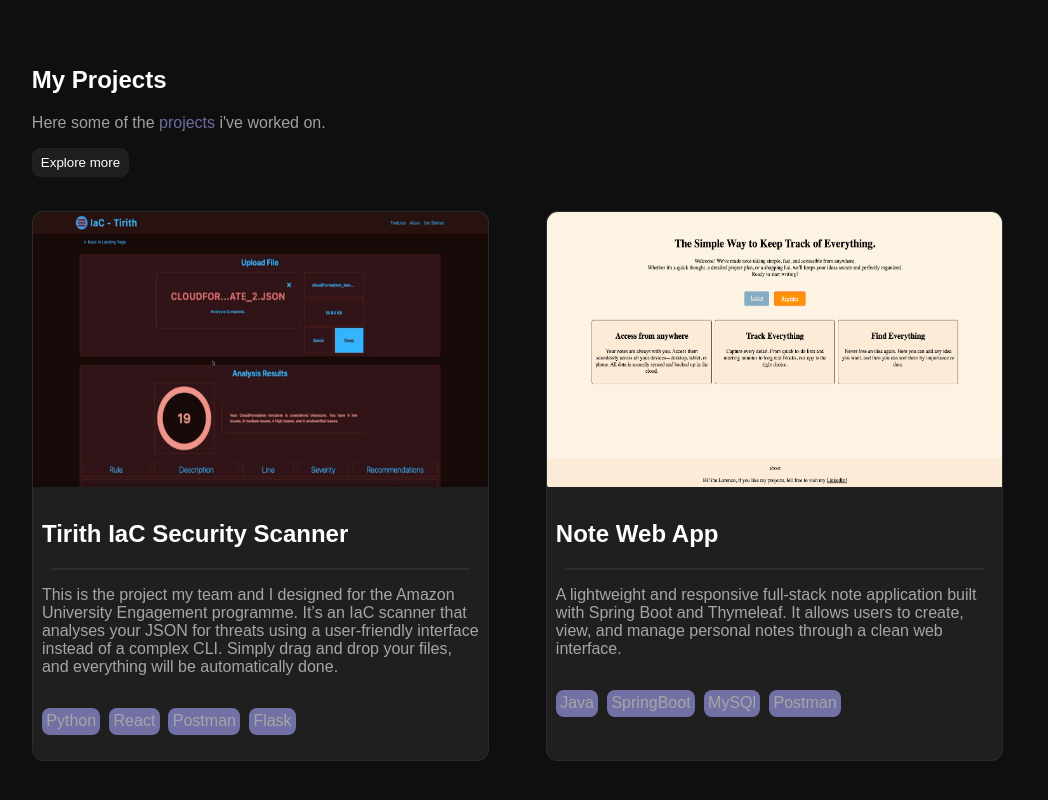
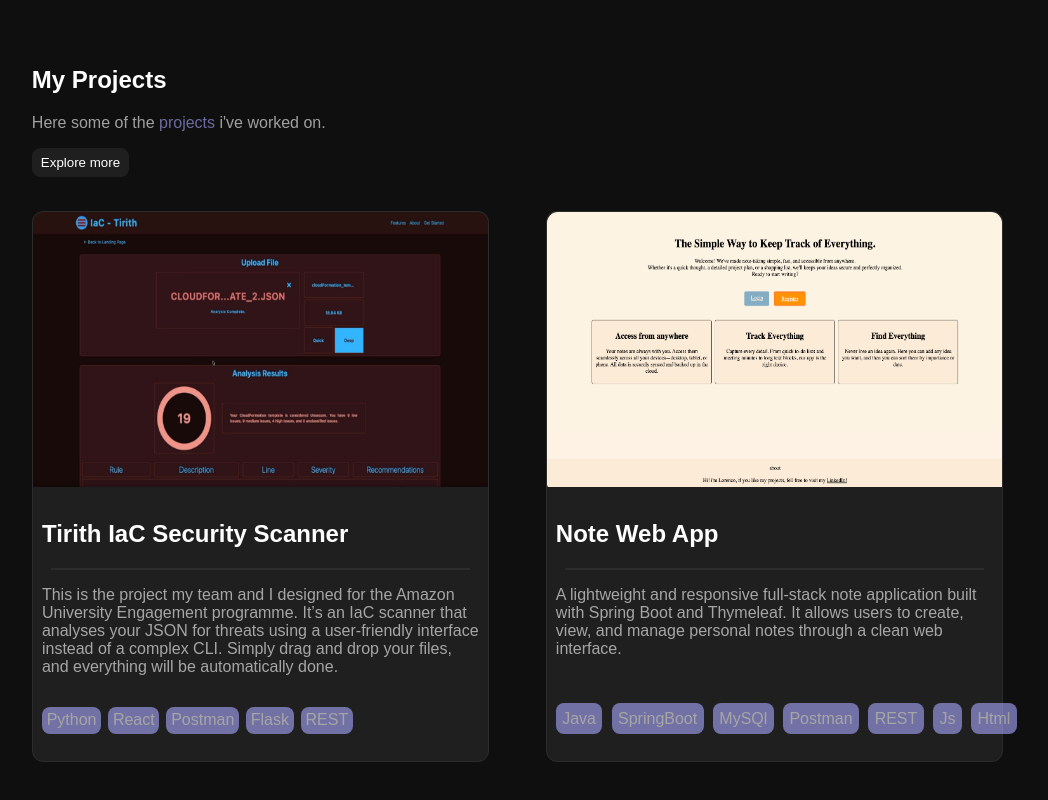
Before and after one commit to skyjager51/Portfolio, a React (Vite) app: page /Home in a window 1280 px wide. Shown: the part 935-1735 px from the top of the page, without its empty margins (52-1100 px from the left). Built offline with nearby package versions, Linux system fonts and the light colour scheme.

Commit message:
fixed projectCard element dislay for stack items

```diff
--- a/src/components/HomeProjects.jsx
+++ b/src/components/HomeProjects.jsx
@@ -15,7 +15,7 @@ function HomeProjects(){
                     description="This is the project my team and I designed for the Amazon University Engagement programme.
                     It’s an IaC scanner that analyses your JSON for threats using a user-friendly interface instead of a
                     complex CLI. Simply drag and drop your files, and everything will be automatically done."
-                    stack={["Python", "React", "Postman", "Flask"]}
+                    stack={["Python", "React", "Postman", "Flask", "REST"]}
                     />
 
                 <ProjectCard
@@ -23,7 +23,7 @@ function HomeProjects(){
                     name="Note Web App"
                     description="A lightweight and responsive full-stack note application built with Spring Boot and Thymeleaf.
                     It allows users to create, view, and manage personal notes through a clean web interface."
-                    stack={["Java", "SpringBoot", "MySQl", "Postman"]}
+                    stack={["Java", "SpringBoot", "MySQl", "Postman", "REST", "Js", "Html"]}
                 />
             </div>
         </div>
--- a/src/style/App.css
+++ b/src/style/App.css
@@ -106,6 +106,8 @@ body{
   border: 0.5px solid rgb(44, 44, 44);
   border-radius: 11px;
   margin: 3% 0% 3% 0%;
+  position: relative;
+  padding-bottom: 60px;
 }
 
 .image-p{
@@ -121,15 +123,16 @@ body{
 
 .stackName{
   background-color: #a9a8ff;
-  padding: 1%;
+  padding: 2%;
   border-radius: 8px;
 }
 
 .classHolder{
   display: flex;
   flex-direction: row;
-  gap: 2%;
-  align-items:flex-end;
+  gap: 3%;
+  position: absolute;
+  bottom: 2%;
 }
 
 .project-space{
```
